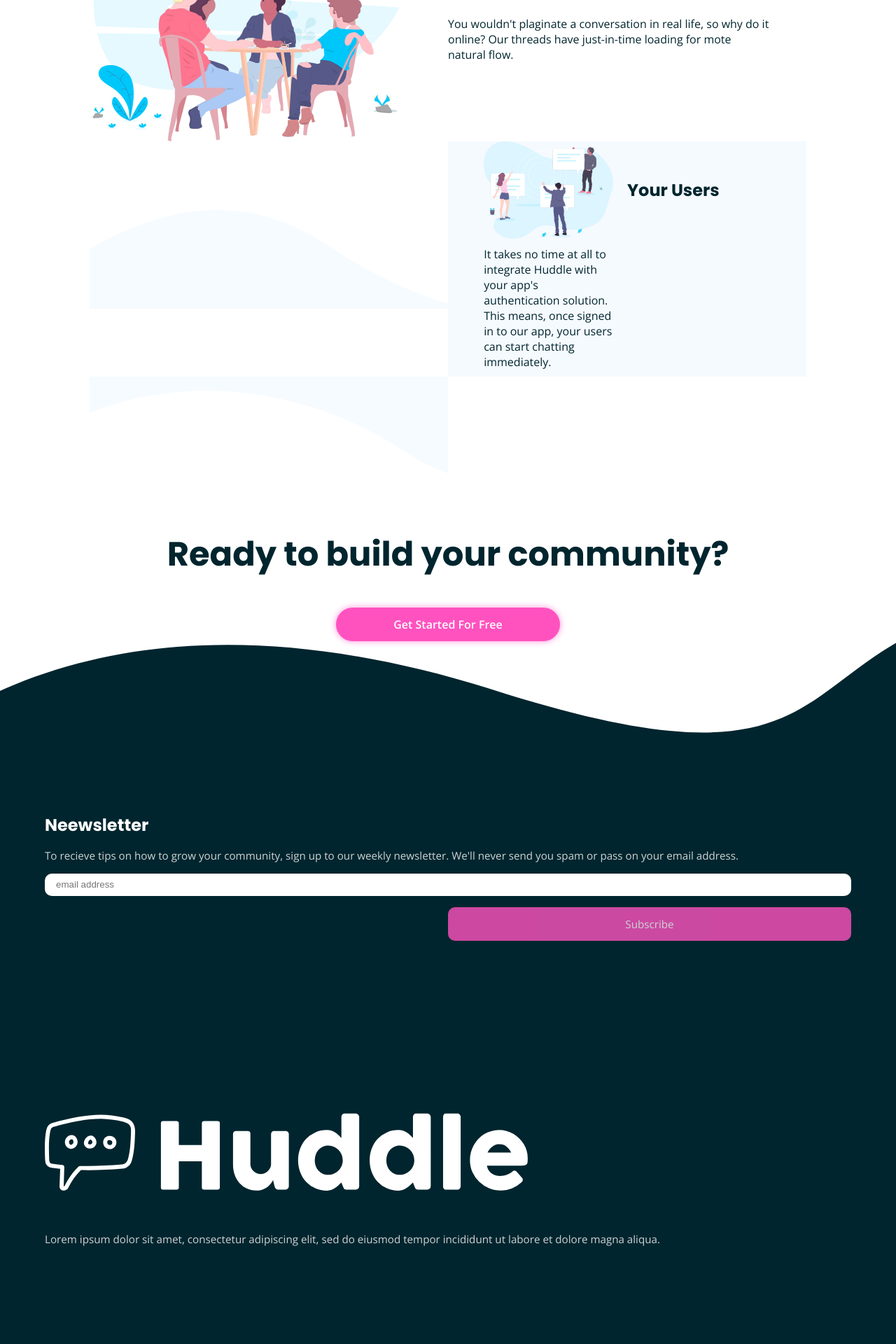
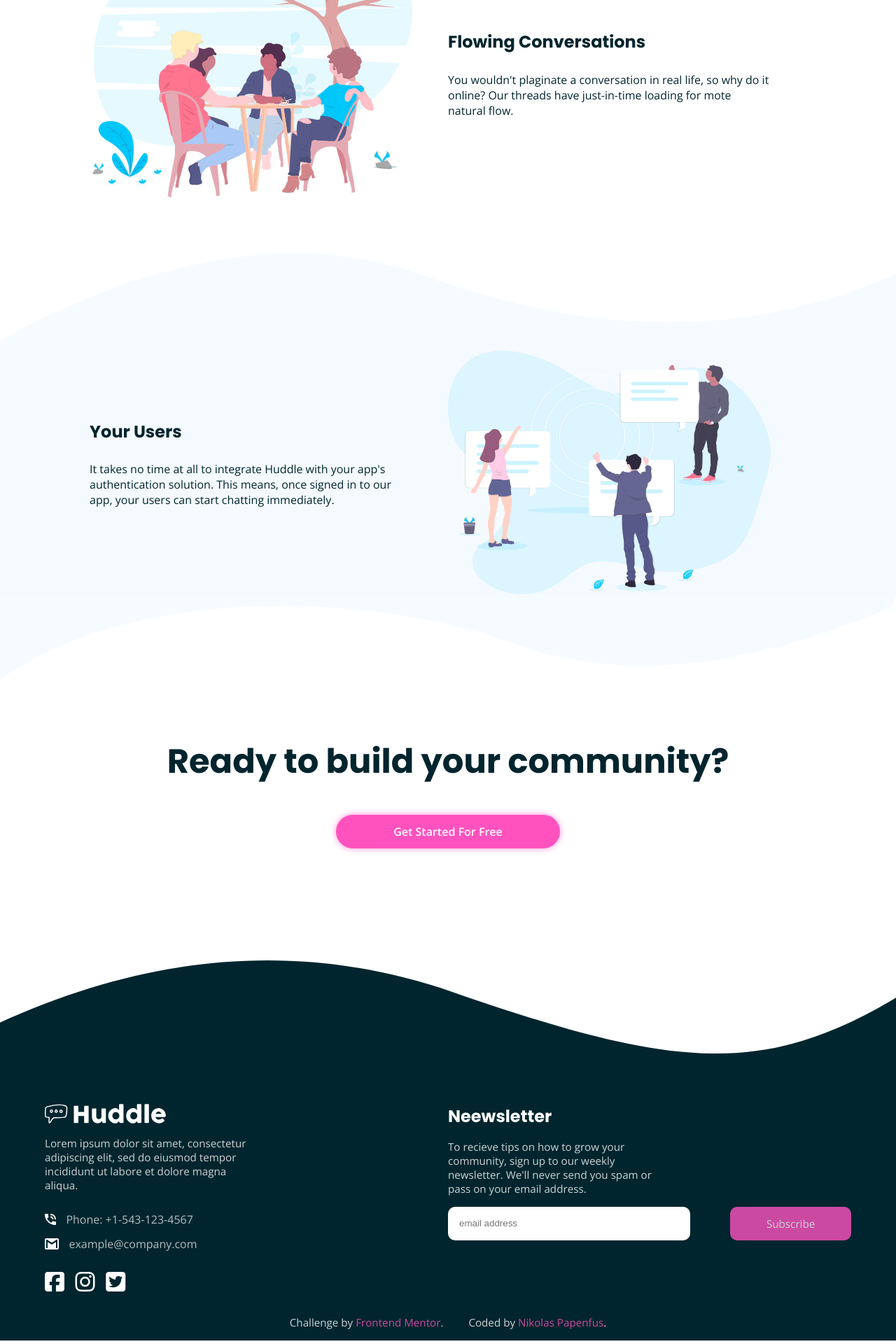
Before and after one commit to NPM0486/npm0486.github.io, a PHP site: page /front-mentor/landing/ in a window 1280 px wide. Shown: the part 2320-4240 px from the top of the page at 70% size. Run offline with PHP 8.4, Linux system fonts and the light colour scheme; some libraries are stand-ins or nearby versions.

Commit message:
mentor landing
mentor

```diff
--- a/front-mentor/landing/index.html
+++ b/front-mentor/landing/index.html
@@ -61,7 +61,7 @@
     </div>
   </article>
   <figure class="bg-bottom"></figure>
-  <article class="with-blob no-blob">
+  <article class="with-blob no-blob" id="reverse">
     <img src="images/illustration-flowing-conversation.svg" alt="illustration-flowing-conversation">
     <div>
       <h4>Flowing Conversations</h4>
@@ -70,18 +70,20 @@
         Our threads have just-in-time loading for mote natural flow.
       </p>
     </div>
+  </article>
   <figure class="bg-top-2"></figure>
   <article class="with-blob">
     <img src="images/illustration-your-users.svg" alt="illustration-your-users">
+    <div>
       <h4>Your Users</h4>
       <p>
         It takes no time at all to integrate Huddle with your app's authentication
         solution. This means, once signed in to our app, your users can
         start chatting immediately.
       </p>
+    </div>
   </article>
   <figure class="bg-bottom-2"></figure>
-  </article>
   <article class="about">
     <h2>Ready to build your community?</h2>
       <div class="smaller-margin">
@@ -90,17 +92,20 @@
   </article>
   <figure class="bg-footer"></figure>
   <footer>
+    <article class="newsletter">
       <h5>Neewsletter</h5>
-    <p>
+      <p class="news-info">
         To recieve tips on how to grow your community, sign up to our weekly newsletter.
         We'll never send you spam or pass on your email address.
       </p>
-    <label>
+      <label class="newsletter-label">
         <input type="email" placeholder="email address">
         <div class="sub">
           <p>Subscribe</p>
         </div>
       </label>
+    </article>
+    <article class="info">
       <img src="images/logo.svg" alt="logo" class="alt">
       <p>
         Lorem ipsum dolor sit amet, consectetur adipiscing elit, sed do
@@ -121,6 +126,14 @@
         <i class="fa-brands fa-instagram"></i>
         <i class="fa-brands fa-square-twitter"></i>
       </section>
+    </article>
+    <article class="under-footer">
+      <p>
+        Challenge by <a href="https://www.frontendmentor.io?ref=challenge" target="_blank">Frontend Mentor</a>.
+        <span class="space-text"></span><br>
+        Coded by <a href="https://npm0486.github.io/" target="_blank">Nikolas Papenfus</a>.
+      </p>
+    </article>
   </footer>
 </body>
 </html>
--- a/front-mentor/landing/style.css
+++ b/front-mentor/landing/style.css
@@ -212,6 +212,7 @@ span, p
     .bg-top
     {
         content: url(images/bg-section-top-desktop-1.svg);
+        margin-top: 5rem;
     }
 
     .with-blob
@@ -226,6 +227,8 @@ span, p
         display: flex;
         flex-direction: column;
         align-items: start;
+        grid-column: 1;
+        grid-row: 1;
     }
 
     .with-blob p
@@ -238,12 +241,37 @@ span, p
     {
         width: 90%;
         margin: 0;
+        grid-column: 2;
+        grid-row: 1;
     }
 
     .bg-bottom
     {
         content: url(images/bg-section-bottom-desktop-1.svg);
         margin-bottom: 10%;
+    }
+
+    .bg-top-2
+    {
+        content: url(images/bg-section-top-desktop-2.svg);
+        margin-top: 5rem;
+    }
+
+    .bg-bottom-2
+    {
+        content: url(images/bg-section-bottom-desktop-2.svg);
+    }
+
+    #reverse div
+    {
+        grid-column: 2;
+        grid-row: 1;
+    }
+
+    #reverse img
+    {
+        grid-column: 1;
+        grid-row: 1;
     }
 }
 
@@ -284,6 +312,16 @@ span, p
     {
         content: url(images/bg-section-bottom-mobile-1.svg);
     }
+
+    .bg-top-2
+    {
+        content: url(images/bg-section-top-mobile-2.svg);
+    }
+
+    .bg-bottom-2
+    {
+        content: url(images/bg-section-bottom-mobile-2.svg);
+    }
 }
 
 .bg-top
@@ -320,22 +358,136 @@ span, p
 
 .bg-top-2
 {
-    content: url(images/bg-section-top-mobile-2.svg);
     height: auto;
     width: 100%;
 }
 
 .bg-bottom-2
 {
-    content: url(images/bg-section-bottom-mobile-2.svg);
     height: auto;
     width: 100%;
 }
 
 /*  FOOTER  */
+@media (min-width: 768px)
+{
+    .bg-footer
+    {
+        content: url(images/bg-footer-top-desktop.svg);
+        margin-top: 10rem;
+    }
+
+    footer
+    {
+        display: grid;
+        grid-template-columns: 1fr 1fr;
+        position: relative;
+    }
+
+    footer .newsletter
+    {
+        grid-column: 2;
+        grid-row: 1;
+        width: 100%;
+    }
+
+    footer .info
+    {
+        grid-column: 1;
+        grid-row: 1;
+        width: 50%;
+    }
+
+    footer .alt
+    {
+        margin-bottom: 5%;
+    }
+
+    footer .news-info
+    {
+        width: 55%;
+    }
+
+    footer input
+    {
+        width: 60%;
+        height: 3rem;
+        margin: 0;
+    }
+
+    .sub
+    {
+        margin: 0;
+        width: 30%;
+        position: absolute;
+        right: 0;
+    }
+
+    .sub p
+    {
+        margin: 0;
+        width: 100%;
+    }
+
+    .newsletter-label
+    {
+        display: flex;
+        position: relative;
+    }
+
+    .space-text
+    {
+        margin: 0 1rem;
+    }
+
+
+    br
+    {
+        display: none;
+    }
+}
+
+@media (max-width: 768px)
+{
+    footer
+    {
+        display: flex;
+        flex-direction: column;
+        align-items: center;
+        text-align: center;
+    }
+
+    .bg-footer
+    {
+        content: url(images/bg-footer-top-mobile.svg);
+    }
+
+    footer .alt
+    {
+        margin-top: 20%;
+        margin-bottom: 5%;
+    }
+
+    .sub
+    {
+        justify-content: flex-end;
+        width: 100%;
+    }
+
+    .sub p
+    {
+        width: 100%;
+    }
+
+    footer input
+    {
+        width: 100%;
+        height: 2rem;
+        margin-bottom: 1rem;
+    }
+}
 .bg-footer
 {
-    content: url(images/bg-footer-top-mobile.svg);
     height: auto;
     width: 100%;
 }
@@ -345,8 +497,7 @@ footer
     background-color: hsl(192, 100%, 9%);
     color: #fff;
     padding: 5%;
-    display: flex;
-    flex-direction: column;
+    padding-bottom: 0;
 }
 
 footer h5
@@ -365,26 +516,20 @@ footer p
 
 footer input
 {
-    width: 100%;
-    height: 2rem;
     border: none;
     border-radius: 10px;
     padding: 0 1rem;
-    margin-bottom: 1rem;
 }
 
 footer .sub
 {
     display: flex;
-    width: 100%;
-    justify-content: flex-end;
 }
 
 footer .sub p
 {
     background-color: hsl(322, 100%, 66%);
     color: #fff;
-    width: 50%;
     text-align: center;
     line-height: 3rem;
     border-radius: 10px;
@@ -394,8 +539,6 @@ footer .alt
 {
     filter: invert(100%) sepia(100%) saturate(1%) hue-rotate(152deg) brightness(200%) contrast(102%);
     width: 60%;
-    margin-top: 20%;
-    margin-bottom: 5%;
 }
 
 footer .contact
@@ -430,3 +573,18 @@ footer .social
     width: 40%;
     font-size: 2rem;
 }
+
+.under-footer
+{
+    grid-column: span 2;
+    display: flex;
+    justify-content: center;
+    align-items: center;
+    margin-top: 2rem;
+}
+
+.under-footer a
+{
+    text-decoration: none;
+    color: hsl(322, 100%, 66%);
+}
```
Also changed, not shown: projects.html (+23 -0 lines). Lines whose indentation alone changed are shown as unchanged.
